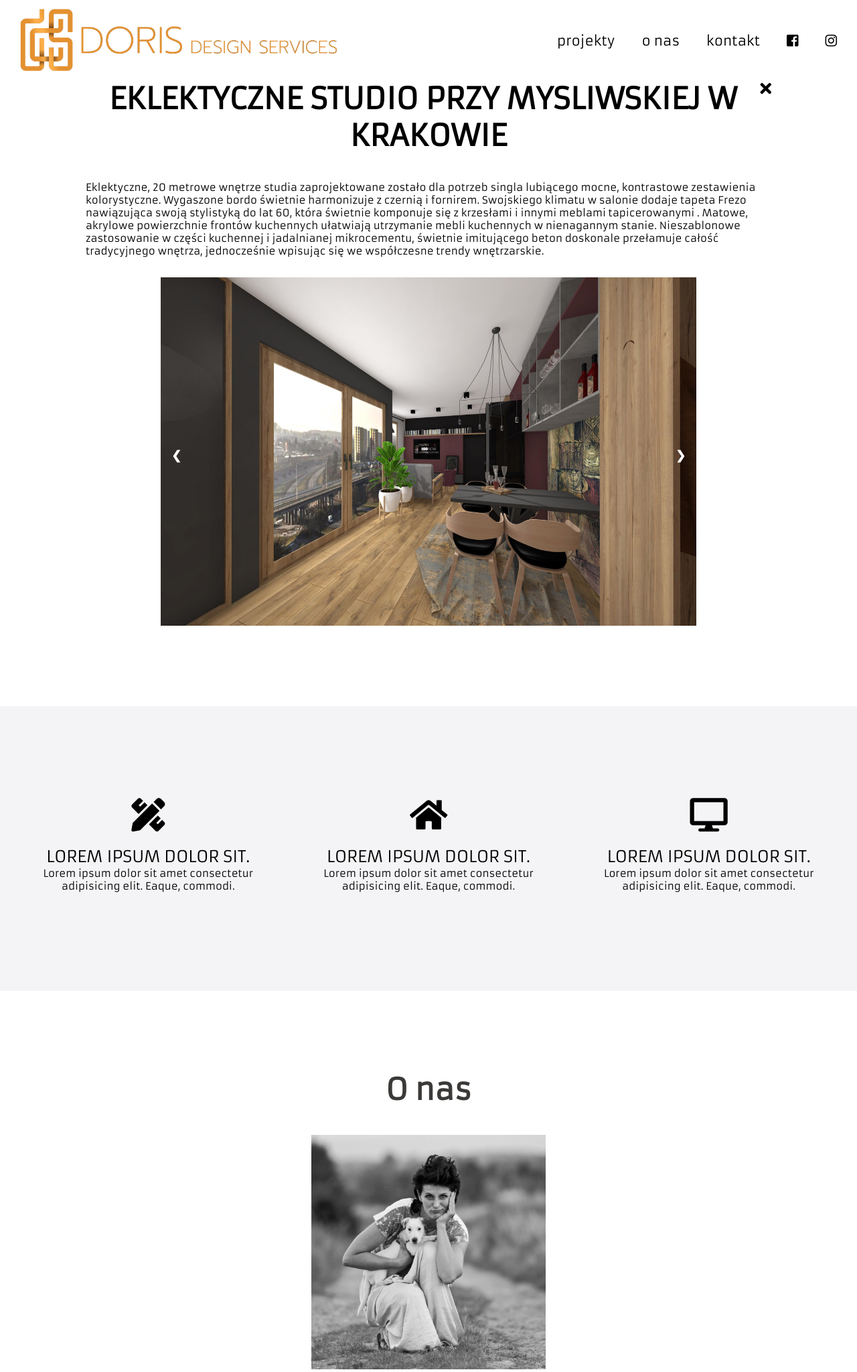
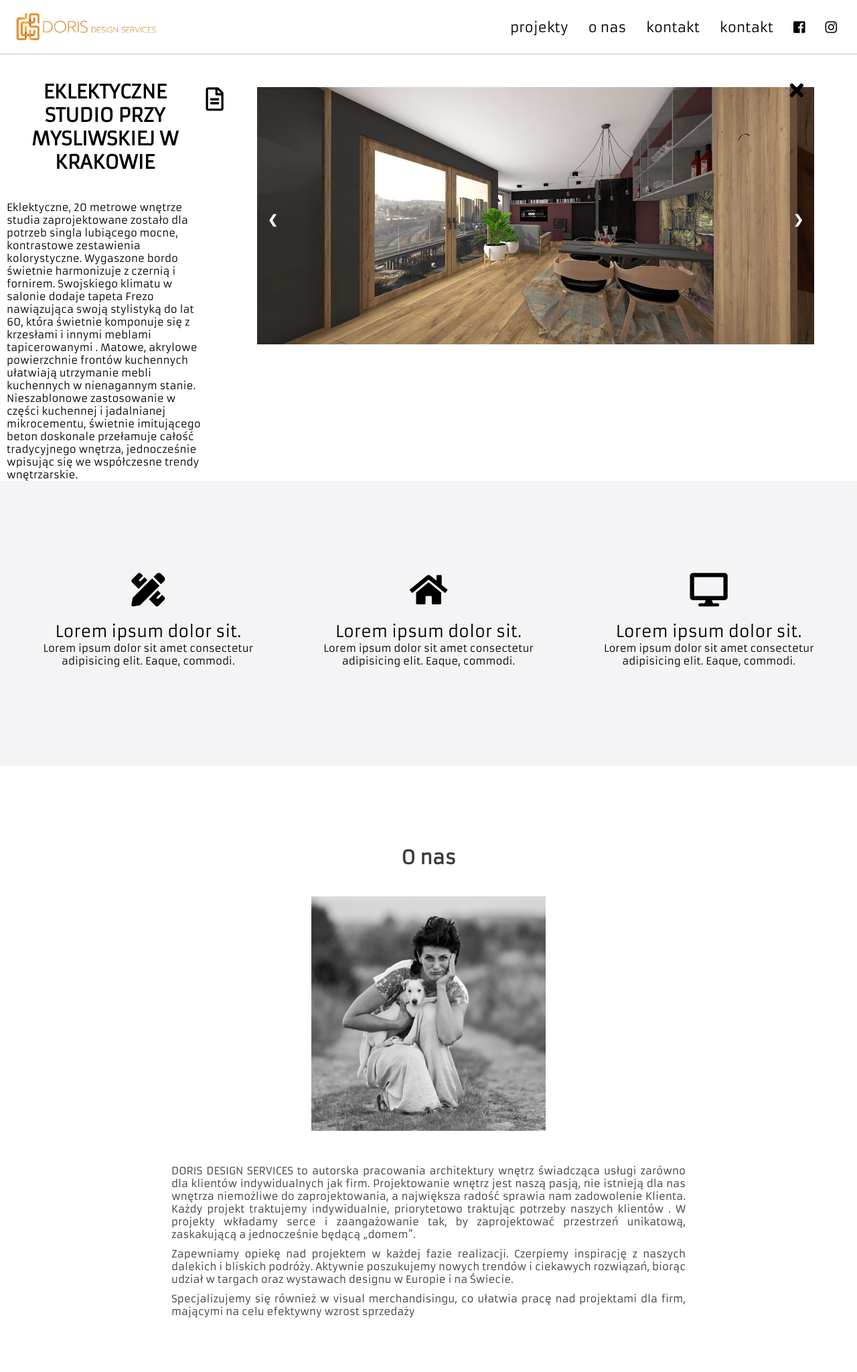
Before and after one commit to Perkos91/doris, a PHP site: page / in a window 1280 px wide, after a click on "EKLEKTYCZNE STUDIO PRZY MYSLIWSKIEJ W KRAKOWIE". Shown: the top 2048 px of the page at 67% size. Run offline with PHP 8.4, Linux system fonts and the light colour scheme; some libraries are stand-ins or nearby versions.

Commit message:
update projects

```diff
--- a/index.html
+++ b/index.html
@@ -41,6 +41,9 @@
                             <a class="nav-links scroll" href="#kontakt">kontakt</a>
                         </li>
                         <li>
+                            <a class="nav-links scroll" href="#kontakt">kontakt</a>
+                        </li>
+                        <li>
                             <a class="nav-links" href="#">
                                 <i class="fab fa-facebook-square"></i>
                             </a>
@@ -65,25 +68,6 @@
                     <img src="dist/img/projects/elektryczne_studio/kawalerka-kuchnia-jadalnia-1.jpg" alt="kawalerka salon kuchnia">
                     <span class="text-wrapper">
                         <span class="name">EKLEKTYCZNE STUDIO PRZY MYSLIWSKIEJ W KRAKOWIE</span>
-                        <span class="desc">Eklektyczne, 20 metrowe wnętrze studia zaprojektowane zostało dla potrzeb
-                            singla
-                            lubiącego mocne,
-                            kontrastowe zestawienia kolorystyczne.
-                            Wygaszone bordo świetnie harmonizuje z czernią i fornirem. Swojskiego klimatu w salonie
-                            dodaje
-                            tapeta
-                            Frezo nawiązująca swoją stylistyką do lat 60, która świetnie komponuje się z krzesłami i
-                            innymi
-                            meblami
-                            tapicerowanymi . Matowe, akrylowe powierzchnie frontów kuchennych ułatwiają utrzymanie
-                            mebli
-                            kuchennych
-                            w nienagannym stanie. Nieszablonowe zastosowanie w części kuchennej i jadalnianej
-                            mikrocementu,
-                            świetnie imitującego beton doskonale przełamuje całość tradycyjnego wnętrza, jednocześnie
-                            wpisując
-                            się
-                            we współczesne trendy wnętrzarskie.</span>
                     </span>
                 </a>
 
@@ -129,10 +113,10 @@
             <span class="close">
                 <i class="fas fa-times"></i>
             </span>
+
+            <div class="description-project">
                 <h2 class="item-header">EKLEKTYCZNE STUDIO PRZY MYSLIWSKIEJ W KRAKOWIE</h2>
-            <!-- <span class="description-btn">
-                <i class="far fa-file-alt"></i>
-            </span> -->
+
                 <p class="item-des">Eklektyczne, 20 metrowe wnętrze studia zaprojektowane zostało dla potrzeb singla
                     lubiącego mocne,
                     kontrastowe zestawienia kolorystyczne.
@@ -146,15 +130,23 @@
                     świetnie imitującego beton doskonale przełamuje całość tradycyjnego wnętrza, jednocześnie wpisując
                     się
                     we współczesne trendy wnętrzarskie. </p>
+            </div>
+            <div class="gallery-project">
+                <span class="description-btn">
+                    <i class="far fa-file-alt"></i>
+                </span>
                 <div class="grid">
                     <div class="item01">
-                    <img src="dist/img/projects/elektryczne_studio/kawalerka-kuchnia-jadalnia-1.jpg" class="image" alt="kawalerka kuchnia jadalnia">
+                        <img src="dist/img/projects/elektryczne_studio/kawalerka-kuchnia-jadalnia-1.jpg" class="image"
+                            alt="kawalerka kuchnia jadalnia">
                     </div>
                     <div class="item01">
-                    <img src="dist/img/projects/elektryczne_studio/kawalerka-kuchnia-jadalnia-2.jpg " class="image" alt="kuchnia z jadalnia">
+                        <img src="dist/img/projects/elektryczne_studio/kawalerka-kuchnia-jadalnia-2.jpg " class="image"
+                            alt="kuchnia z jadalnia">
                     </div>
                     <div class="item01">
-                    <img src="dist/img/projects/elektryczne_studio/kawalerka-salon-kuchnia-3.jpg " class="image" alt="kawalerka salon z kuchnia">
+                        <img src="dist/img/projects/elektryczne_studio/kawalerka-salon-kuchnia-3.jpg " class="image"
+                            alt="kawalerka salon z kuchnia">
                     </div>
                     <div class="item01">
                         <img src="dist/img/projects/elektryczne_studio/kawalerka-salon-kuchnia-4.jpg" class="image" alt="wystrój kuchni">
@@ -163,6 +155,8 @@
                     <a class="next">&#10095;</a>
 
                 </div>
+            </div>
+
         </div>
         <div id="item02" class="port">
             <span class="close">
--- a/style.css
+++ b/style.css
@@ -28,12 +28,15 @@ body {
     background-size: cover;
     height: 100%;
     overflow: hidden;
+    z-index: 10;
 }
 
 /* ......navigation..... */
 .navbar {
     font-size: 20px;
-    background-color: #fff;
+    background: rgba(255, 255, 255, .45);
+    border-bottom-color: rgba(255, 255, 255, .35);
+    box-shadow: 0 1px 1px 0 rgba(0, 0, 0, .2);
 }
 
 
@@ -56,13 +59,6 @@ body {
     margin: 15px auto;
 }
 
-.logo {
-    display: inline-block;
-    max-width: 500px;
-    margin-top: 10px;
-    margin-bottom: 10px;
-    margin-left: 20px;
-}
 
 
 .menu-toggle {
@@ -74,23 +70,21 @@ body {
     font-size: 30px;
 }
 
+/*...................Logo...................*/
+.logo {
+    display: inline-block;
+    width: 220px;
+    margin-top: 10px;
+    margin-bottom: 10px;
+    margin-left: 20px;
+}
+
+
 .logo img {
     width: 100%;
     height: auto;
 }
 
-
-
-/*......logo.......*/
-.logo-image {
-    max-width: 120px;
-    display: inline-block;
-}
-
-.logo-image img {
-    width: 100%;
-    height: auto;
-}
 
 /*......Projekty......*/
 .projects {
@@ -193,62 +187,6 @@ p {
     }
 }
 
-/*.....O nas......*/
-.about {
-    padding: 120px 0;
-    text-align: center;
-    background-color: #fff;
-}
-
-.about h2 {
-    color: #3b3a38;
-}
-
-.about p {
-    padding-top: 10px;
-    color: #3b3a38;
-}
-
-.about img {
-    margin: 0 auto;
-    width: 100%;
-    /* max-width: 100%; */
-    /* max-width: 350px; */
-    height: auto;
-    padding-bottom: 30px;
-}
-
-/*....Kontakt....*/
-.contact {
-    padding: 120px 0;
-    text-align: center;
-    background-color: #3b3a38;
-    color: #fff;
-}
-
-.contact h3 {
-    padding: 1rem 0;
-}
-
-
-/*...................Project item.......................*/
-.port {
-    padding-bottom: 85px;
-    background-color: rgba(255, 255, 255, 0);
-    display: none;
-    flex: wrap;
-    /* height: 100vh; */
-    align-items: stretch;
-}
-
-.port p {
-    padding-bottom: 30px;
-}
-
-.name {
-    text-transform: uppercase;
-}
-
 .active {
     vertical-align: top;
 }
@@ -257,57 +195,63 @@ p {
     display: none;
 }
 
-.item-header {
+/*...................Project item.......................*/
+.port {
+    display: none;
+    flex-direction: row;
+    padding: 120px 10px 0px 10px;
+    justify-content: space-between;
+
+}
+
+.description-project {
+    width: 30vw;
+    height: auto;
+}
+
+.description-btn {
+    align-self: flex-start;
+    position: relative;
+    top: 0;
+    left: -50px;
+    font-size: 35px;
+    /* display: block; */
+    cursor: pointer;
+}
+
+.gallery-project {
     width: 100%;
-    text-align: center;
+    height: 100%;
+    padding: 10px;
+    display: flex;
+    justify-content: center;
+    align-items: center;
+}
+
+.close {
+    justify-self: end;
+    position: absolute;
+    right: 10vh;
+    cursor: pointer;
+    font-size: 30px;
 }
 
 
-/* .item-des {
-    width: 30%;
-    text-align: justify;
-    padding: 0 10px 0 10px;
-    float: left;
-} */
+/*......galery.....*/
+.grid {
+    display: flex;
+    position: relative;
+    text-align: center;
+    z-index: -1;
 
-.description-btn {
-    width: 100%;
-    padding: 12px;
-    font-size: 30px;
-    display: block;
-    cursor: pointer;
-    transition: display 0.5s linear;
 }
 
-.hide-btn {
-    display: none;
+.image {
+    width: 65vw;
+    height: 30vw;
+
 }
 
-.close {
-    /* align-self: flex-end; */
-    /* justify-self: end; */
-    /* position: absolute; */
-    /* top: 0px; */
-    /* right: 380px; */
-    float: right;
-    padding-bottom: 20px;
-    /* width: 100%; */
-    cursor: pointer;
-    font-size: 24px;
-}
-
-/*......galery.....*/
-.grid {
-    width: 100%;
-    height: auto;
-    display: flex;
-    position: relative;
-    margin: auto 0;
-}
-
-.grid img {
-    width: 100%;
-}
 
 
 .prev,
@@ -362,15 +306,62 @@ p {
     }
 }
 
+
+
+
+
+
+
+
+
+/*.....O nas......*/
+.about {
+    padding: 120px 0;
+    text-align: center;
+    background-color: #fff;
+}
+
+.about h2 {
+    color: #3b3a38;
+}
+
+.about p {
+    padding-top: 10px;
+    color: #3b3a38;
+}
+
+.about img {
+    margin: 0 auto;
+    width: 100%;
+    /* max-width: 100%; */
+    /* max-width: 350px; */
+    height: auto;
+    padding-bottom: 30px;
+}
+
+/*....Kontakt....*/
+.contact {
+    padding: 120px 0;
+    text-align: center;
+    background-color: #3b3a38;
+    color: #fff;
+}
+
+.contact h3 {
+    padding: 1rem 0;
+}
+
+
+
+
 @media only screen and (min-width: 769px) {
     .navbar {
         width: 100%;
         display: flex;
         justify-content: space-between;
         padding-bottom: 0;
-        height: 120px;
+        height: 10vh;
         align-items: center;
-        background-color: rgba(54, 53, 51, 0);
         position: fixed;
     }
 
@@ -390,7 +381,7 @@ p {
     }
 
     .nav-links {
-        margin-left: 40px;
+        margin-left: 30px;
     }
 
     .log {
@@ -404,10 +395,6 @@ p {
     /*......Text.........*/
     .description {
         padding: 0 120px;
-    }
-
-    .port {
-        padding: 120px 10%;
     }
 
     /*......Projekty......*/
@@ -458,8 +445,9 @@ p {
     }
 
     h2 {
-        font-size: 44px;
+        font-size: 28px;
         padding-bottom: 40px;
+        text-align: center;
     }
 
     p {
@@ -494,73 +482,6 @@ p {
         text-align: center;
     }
 
-    /*.................Project item....................*/
-    .port {
-        display: none;
-        flex-direction: column;
-    }
-
-    .des {
-        display: flex;
-        flex-direction: row;
-    }
-
-    .description {
-        flex: 1;
-    }
-
-
-    /*......galery.....*/
-    .grid {
-        flex: 2;
-        max-width: 100vh;
-        height: auto;
-        display: flex;
-        position: relative;
-        justify-content: center;
-        flex-direction: column;
-        margin: auto;
-    }
-
-    .grid img {
-        width: 100vh;
-        height: 65vh;
-    }
-
-
-    .prev,
-    .next {
-        align-self: flex-start;
-        cursor: pointer;
-        position: absolute;
-        top: 50%;
-        width: auto;
-        padding: 16px;
-        margin-top: -22px;
-        color: #fff;
-        font-weight: bold;
-        font-size: 18px;
-        transition: 0.6s ease;
-        border-radius: 0 3px 3px 0;
-    }
-
-    .next {
-        right: 0;
-        border-radius: 3px 0 0 3px;
-    }
-
-    .prev:hover,
-    .next:hover {
-        background-color: rgba(0, 0, 0, 0.8);
-    }
-
-    .fade {
-        -webkit-animation-name: fade;
-        -webkit-animation-duration: 1.5s;
-        animation-name: fade;
-        animation-duration: 1.5s;
-    }
-
     .about img {
         max-width: 350px;
     }
```
Also changed, not shown: script.js (+20 -14 lines), dist/img/logo_szerokie2.png (added). Lines whose indentation alone changed are shown as unchanged.
